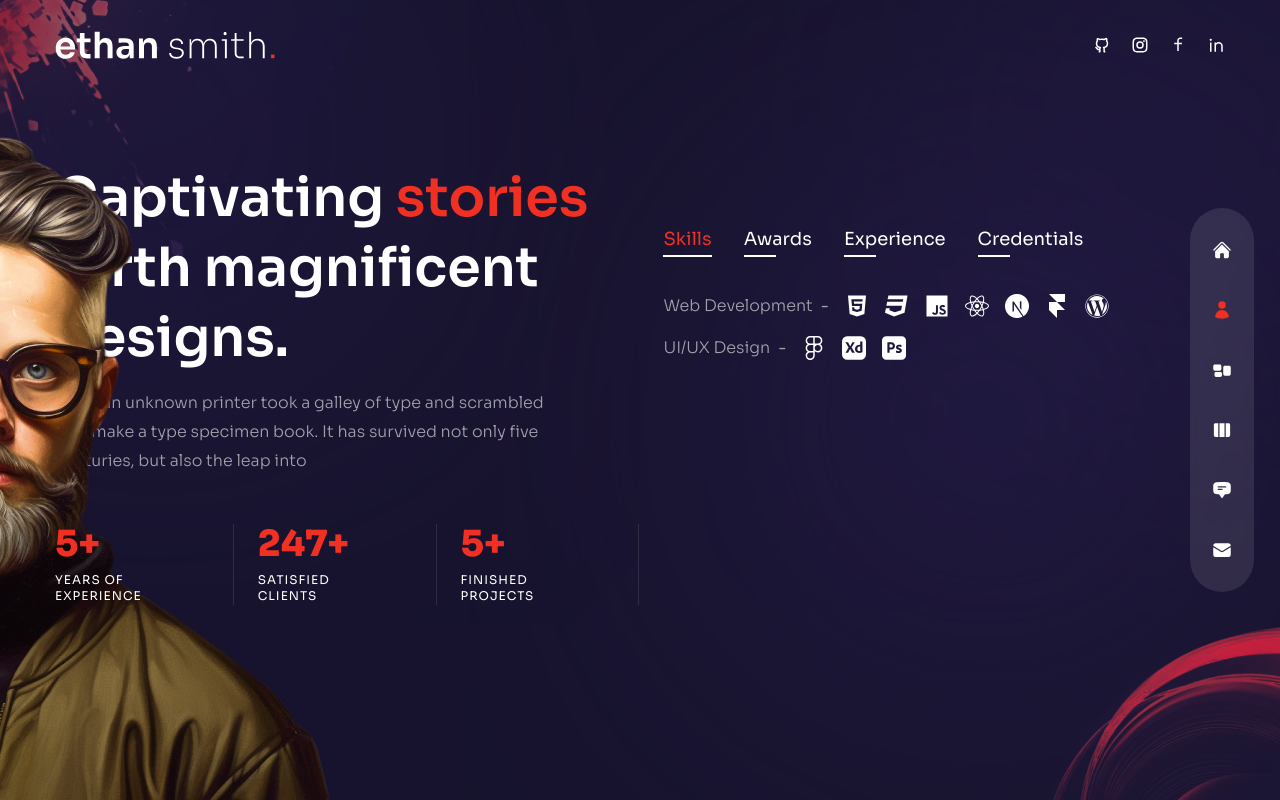
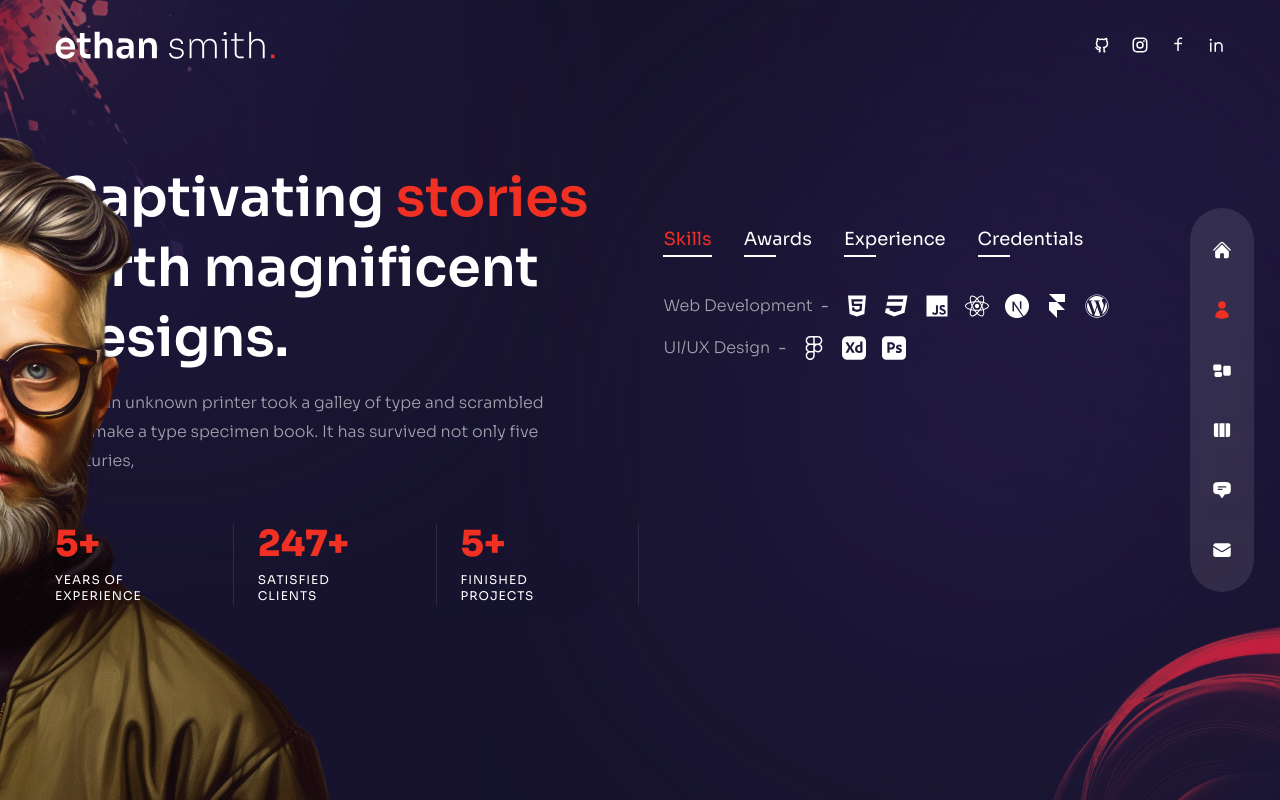
Before and after one commit to Dins2344/DinsonPortfolio, a Next.js app: page /about in a window 1280 px wide. Built offline with nearby package versions, Linux system fonts and the light colour scheme.

Commit message:
about page minor change

```diff
--- a/pages/about/index.js
+++ b/pages/about/index.js
@@ -139,7 +139,7 @@ const About = () => {
           >
             when an unknown printer took a galley of type and scrambled it to
             make a type specimen book. It has survived not only five centuries,
-            but also the leap into
+
           </motion.p>
 
           {/* counters */}
```
